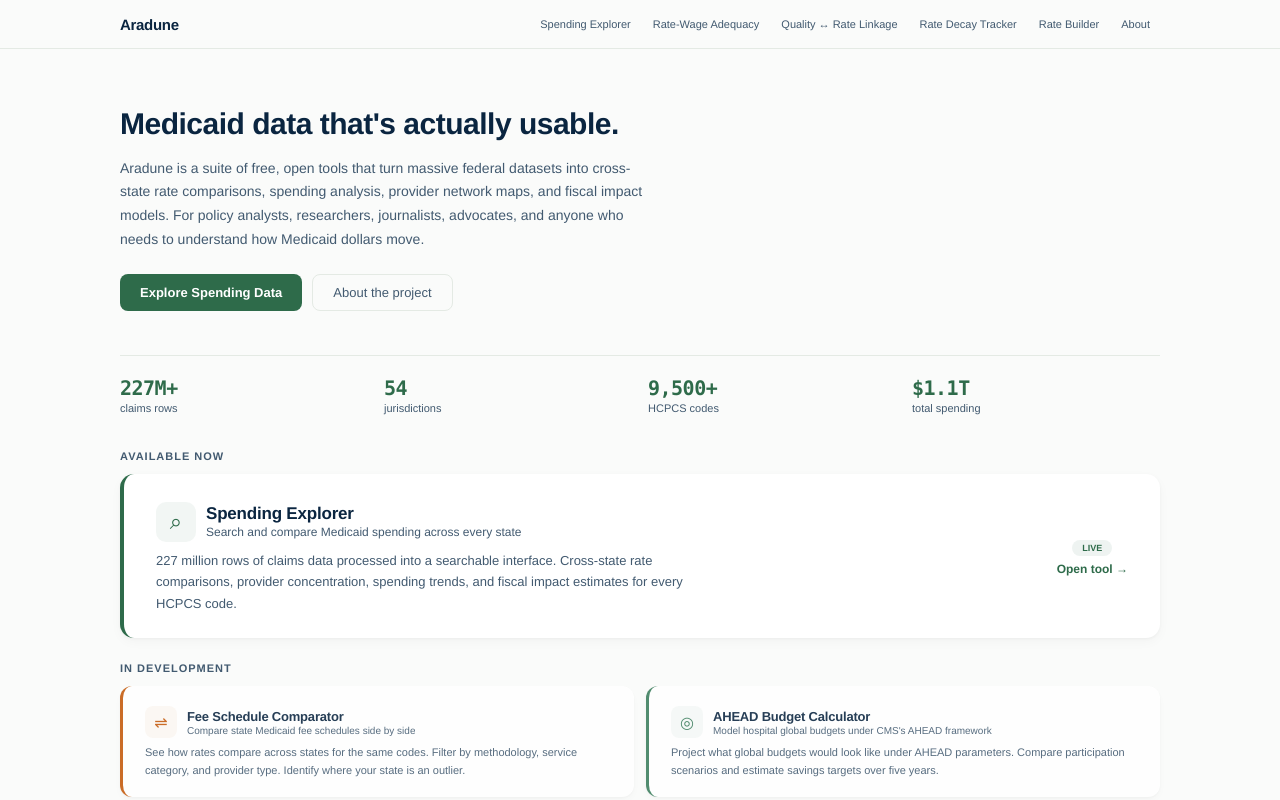
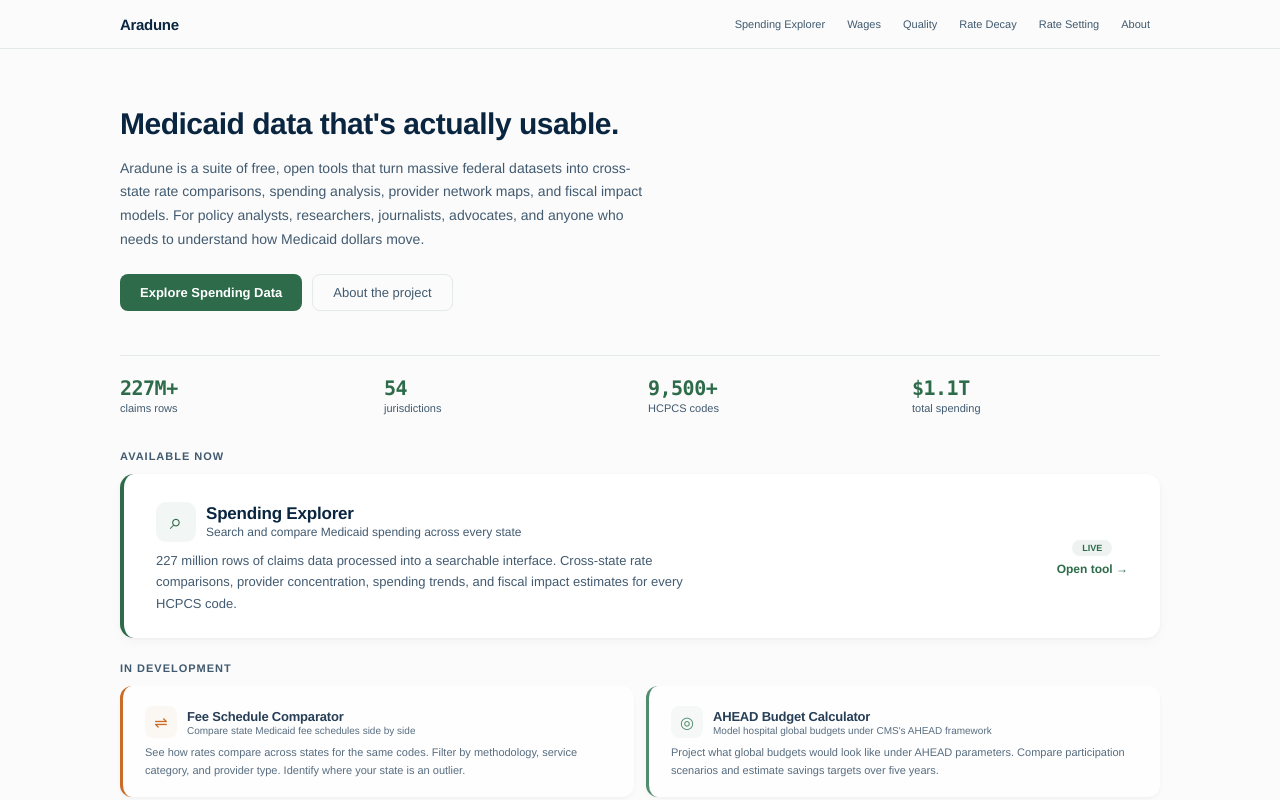
Before and after one commit to Aradune-Policy/aradune-main, a React (Vite) app: page / in a window 1280 px wide. Shown: the top 800 px of the page. Built offline with nearby package versions, Linux system fonts and the light colour scheme.

Commit message:
Rename nav items for brevity
Rate-Wage Adequacy → Wages, Quality ↔ Rate Linkage → Quality,
Rate Decay Tracker → Rate Decay, Rate Builder → Rate Setting,
Policy Analyst → Policy Analysis

Co-Authored-By: Claude Opus 4.6 <noreply@anthropic.com>

```diff
--- a/src/Platform.tsx
+++ b/src/Platform.tsx
@@ -70,19 +70,19 @@ const TOOLS = [
     color: "#5B6E8A",
   },
 
-  { id:"wages", name:"Rate-Wage Adequacy", tagline:"Can Medicaid rates sustain a workforce?",
+  { id:"wages", name:"Wages", tagline:"Can Medicaid rates sustain a workforce?",
     desc:"Compare Medicaid rates to BLS market wages. See where rates can't sustain competitive wages.",
     status:"live", icon:"⚖", color:C.accent },
-  { id:"quality", name:"Quality ↔ Rate Linkage", tagline:"Does paying more produce better outcomes?",
+  { id:"quality", name:"Quality", tagline:"Does paying more produce better outcomes?",
     desc:"Connect CMS Core Set quality measures to reimbursement rates for the services that drive them.",
     status:"live", icon:"📊", color:C.accent },
-  { id:"decay", name:"Rate Decay Tracker", tagline:"How stale is your fee schedule?",
+  { id:"decay", name:"Rate Decay", tagline:"How stale is your fee schedule?",
     desc:"Measure how far Medicaid rates have drifted from Medicare. See which codes are most eroded.",
     status:"live", icon:"📉", color:C.accent },
-  { id:"builder", name:"Rate Builder", tagline:"Calculate a rate with full documentation.",
+  { id:"builder", name:"Rate Setting", tagline:"Calculate a rate with full documentation.",
     desc:"Enter a code, pick a methodology, get a rate. Free. RBRVS, custom CF, peer median, or manual.",
     status:"live", icon:"🧮", color:C.accent },
-  { id:"analyst", name:"Policy Analyst", tagline:"AI-powered Medicaid rate analysis.",
+  { id:"analyst", name:"Policy Analysis", tagline:"AI-powered Medicaid rate analysis.",
     desc:"Ask complex rate-setting questions. Grounded in Aradune's complete dataset.",
     status:"beta", icon:"🤖", color:C.accent },
 ];
```
